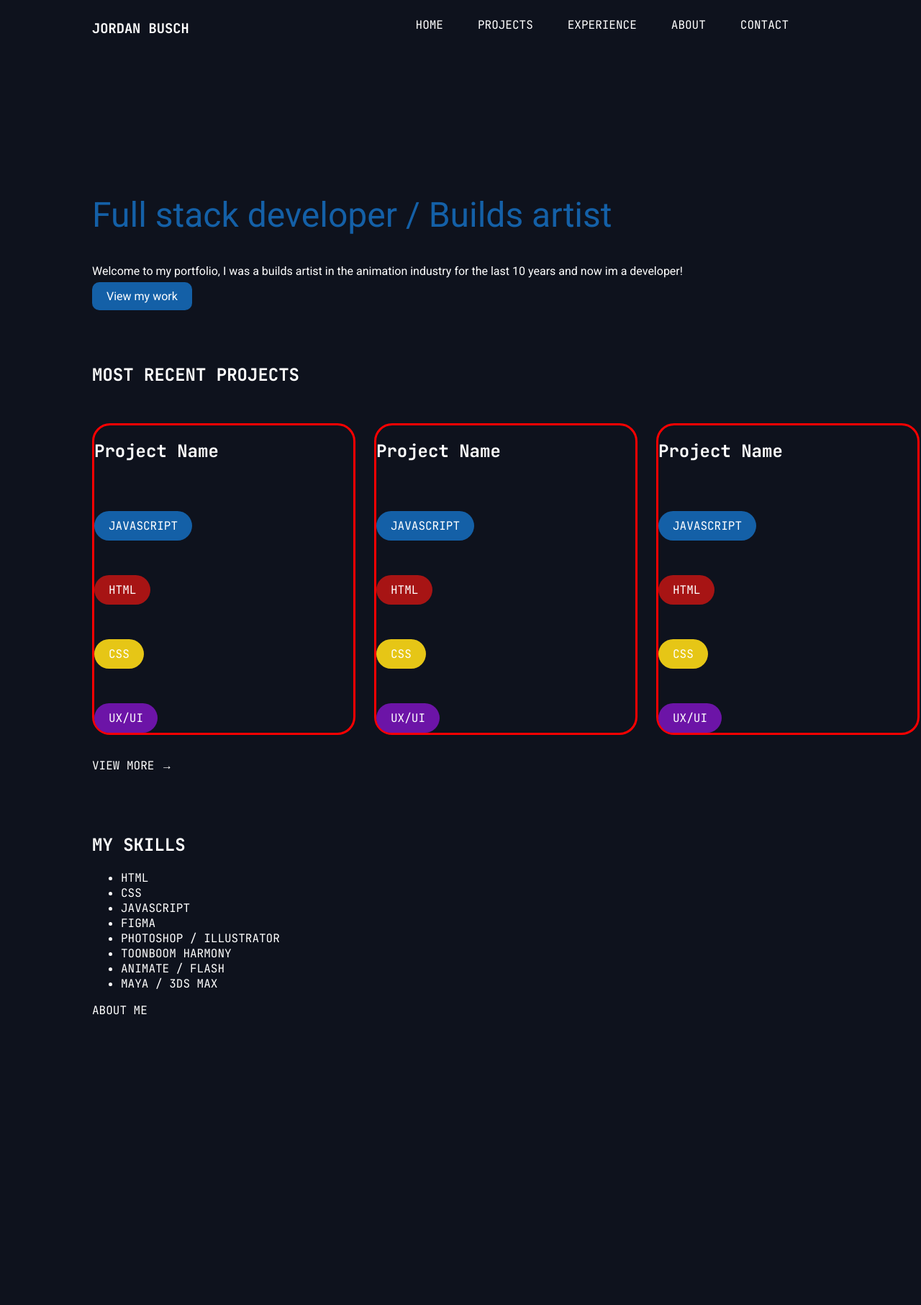
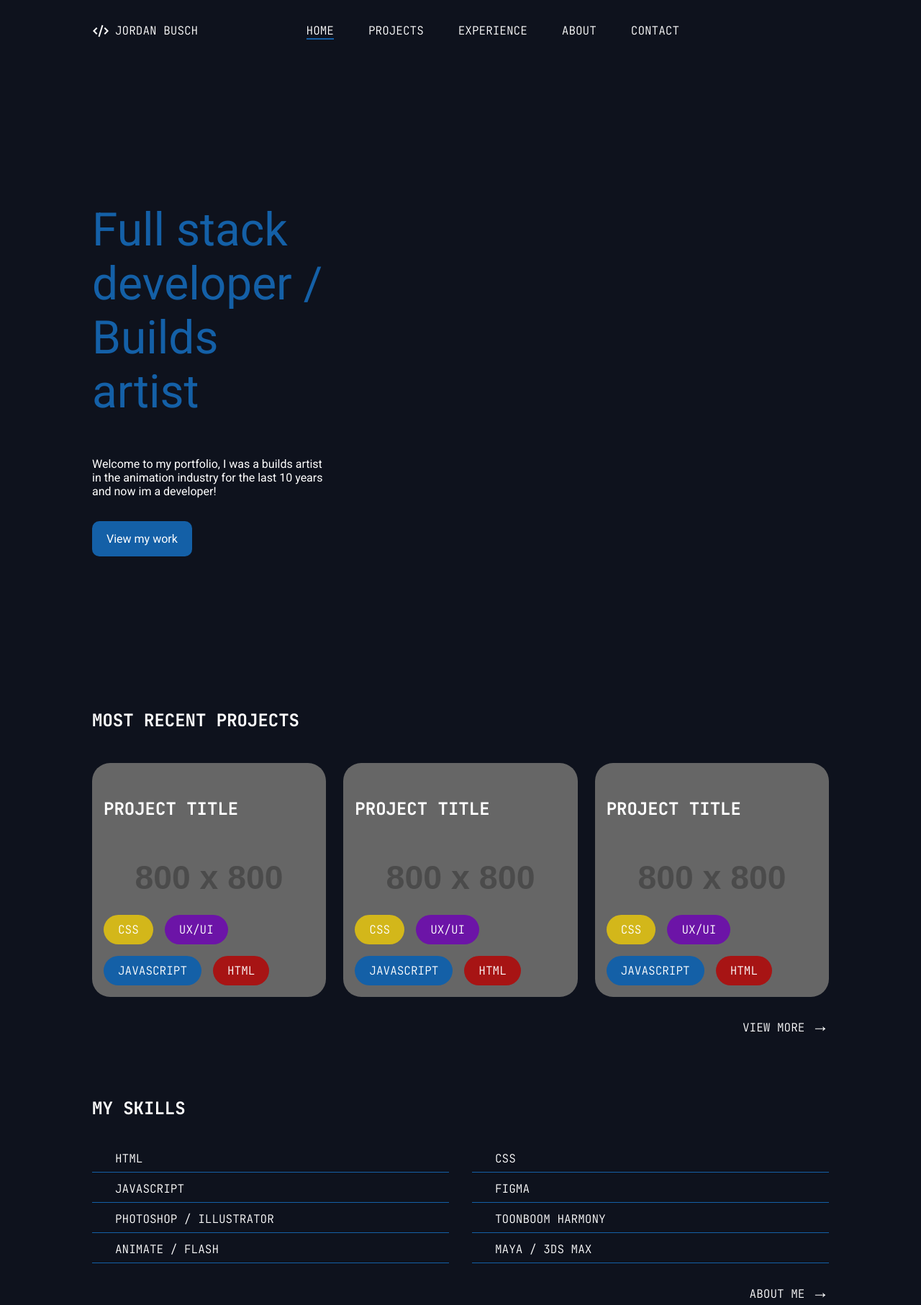
Before and after one commit to jordanbusch/portfolio-site, a plain HTML site: page index.html in a window 1280 px wide. Shown: the top 1813 px of the page at 72% size. Before the commit the page ends 1422 px from the top, so only its background shows below. Drawn offline with nearby package versions, Linux system fonts and the light colour scheme; placeholder pictures from the web are drawn by us.

Commit message:
home built, other pages have basic nav set up

```diff
--- a/index.html
+++ b/index.html
@@ -4,6 +4,7 @@
 <head>
     <meta charset="UTF-8">
     <title>Jordan Busch</title>
+    <link rel="stylesheet" href="https://fonts.googleapis.com/css2?family=Material+Symbols+Outlined:opsz,wght,FILL,GRAD@20..48,100..700,0..1,-50..200&icon_names=code_xml" />
     <link href="layout.css" rel="stylesheet">
     <link href="styles.css" rel="stylesheet">
 </head>
@@ -11,14 +12,17 @@
 <body>
 
     <header>
-        <h3 id="name">JORDAN BUSCH</h3>
+        <div id="logo">
+            <span class="material-symbols-outlined">code_xml</span>
+            <a href="index.html" id="name">JORDAN BUSCH</a>
+        </div>
         <nav id="topnav">
             <ul>
-                <li>HOME</li>
-                <li>PROJECTS</li>
-                <li>EXPERIENCE</li>
-                <li>ABOUT</li>
-                <li>CONTACT</li>
+                <li class="active"><a href="index.html">HOME</a></li>
+                <li><a href="projects.html">PROJECTS</a></li>
+                <li><a href="experience.html">EXPERIENCE</a></li>
+                <li><a href="about.html">ABOUT</a></li>
+                <li><a href="contact.html">CONTACT</a></li>
             </ul>
         </nav>
     </header>
@@ -29,37 +33,43 @@
             <p>
                 Welcome to my portfolio, I was a builds artist in the animation industry for the last 10 years and now im a developer!
             </p>
-            <a>View my work</a>
+            <a href="projects.html">View my work</a>
         </section>
 
         <article id="recentProjects">
             <h2>MOST RECENT PROJECTS</h2>
 
-            <div class="project">
-                <h2>Project Name</h2>
+            <div class="project" id="project1">
+                <h2>PROJECT TITLE</h2>
+                <div class="project-tags">
                     <span class="jstag">JAVASCRIPT</span>
                     <span class="htmltag">HTML</span>
                     <span class="csstag">CSS</span>
                     <span class="uxtag">UX/UI</span>
                 </div>
+            </div>
 
-            <div class="project">
-                <h2>Project Name</h2>
+            <div class="project" id="project2">
+                <h2>PROJECT TITLE</h2>
+                <div class="project-tags">
                     <span class="jstag">JAVASCRIPT</span>
                     <span class="htmltag">HTML</span>
                     <span class="csstag">CSS</span>
                     <span class="uxtag">UX/UI</span>
                 </div>
+            </div>
 
-            <div class="project">
-                <h2>Project Name</h2>
+            <div class="project" id="project3">
+                <h2>PROJECT TITLE</h2>
+                <div class="project-tags">
                     <span class="jstag">JAVASCRIPT</span>
                     <span class="htmltag">HTML</span>
                     <span class="csstag">CSS</span>
                     <span class="uxtag">UX/UI</span>
                 </div>
+            </div>
 
-            <a>VIEW MORE &#8594;</a>
+            <a href="projects.html">VIEW MORE <span class="arrow">&#8594;</span></a>
         </article>
 
         <section id="skillsSection">
@@ -75,13 +85,14 @@
                 <li>MAYA / 3DS MAX</li>
             </ul>
 
-            <a>ABOUT ME</a>
+            <a href="about.html">ABOUT ME <span class="arrow">&#8594;</span></a>
         </section>
 
     </main>
 
     <footer>
-
+        <p>Designed and Coded by Jordan Busch</p>
+        <a href="mailto:buschjordan1@gmail.com">Email: buschjordan1@gmail.com</a>
     </footer>
 
 </body>
--- a/layout.css
+++ b/layout.css
@@ -1,16 +1,22 @@
 header {
     display: flex;
     justify-content: space-between;
+    margin-top: 1rem;
+}
+
+header #logo {
+    display: flex;
+    align-items: center;
 }
 
 body {
-    margin-left: 8rem;
+    margin: 0 8rem;
 }
 
 #topnav ul {
     display: flex;
     justify-content: flex-end;
-    margin-right: 8rem;
+    margin-right: 10rem;
 }
 
 #topnav ul li {
@@ -21,43 +27,141 @@ body {
 main {
     margin-top: 10rem;
     display: grid;
-    grid-template-columns: repeat(12, auto);
-    grid-template-rows: repeat(3, auto);
+    grid-template-columns: repeat(12, minmax(0, 1fr));
+    grid-template-rows: repeat(4, auto);
     row-gap: 4rem;
+    column-gap: 24px;
 }
 
 #hero {
-    grid-column: span 12;
+    grid-column: span 4;
     grid-row: span 1;
+}
+
+#recentProjects > h2 {
+    grid-column: 1 / -1;
+    display: grid;
 }
 
 #recentProjects {
     grid-column: span 12;
-    grid-row: span 1;
     display: grid;
-    grid-template-columns: repeat(3, minmax(220px, 1fr));
-    gap: 2rem;
-    align-items: start;
+    grid-template-columns: repeat(3, minmax(0, 1fr));
+    gap: 1.5rem;
+    margin-top: 8rem;
+}
+
+#recentProjects > a {
+    grid-column: 3 / 4;
+    justify-self: end;
 }
 
 .project {
-    align-self: flex-start;
+    border-radius: 25px;
+    aspect-ratio: 1 / 1;
+    padding: 1rem;
     display: flex;
-    flex-direction: column;
-    width: 100%;
+    flex-wrap: wrap;
     justify-content: flex-start;
     align-items: flex-start;
-    aspect-ratio: 12/9;
-    border: solid red;
-    border-radius: 25px;
+    overflow: hidden;
 }
 
-#recentProjects > h2,
-#recentProjects > a {
-    grid-column: 1 / -1;
+.project h2 {
+    margin-top: 2rem;
+    flex-basis: 100%;
+    margin-bottom: auto;
+}
+
+.project-tags {
+    align-self: flex-end;
+    display: flex;
+    flex-wrap: wrap-reverse;
+    gap: 1rem;
+    width: 100%;
+    max-width: 100%;
+    box-sizing: border-box;
+    flex: 0 0 auto;
+    margin: 1rem 0 0;
+}
+
+.project-tags span {
+    margin-top: 0;
+    max-width: 100%;
+}
+
+#project1 {
+    background-image: linear-gradient(rgba(0, 0, 0, 0.5), rgba(0, 0, 0, 0.5)),
+    url(https://placehold.co/800x800?text=Project1+Image);
+    background-size: cover;
+    background-position: center;
+}
+
+#project1:hover {
+    background-image: linear-gradient(rgba(0, 0, 0, 0.2), rgba(0, 0, 0, 0.2)),
+    url(https://placehold.co/800x800?text=Project1+Image);
+}
+
+#project2 {
+    background-image: linear-gradient(rgba(0, 0, 0, 0.5), rgba(0, 0, 0, 0.5)),
+    url(https://placehold.co/800x800?text=Project2+Image);
+    background-size: cover;
+    background-position: center;
+}
+
+#project2:hover {
+    background-image: linear-gradient(rgba(0, 0, 0, 0.2), rgba(0, 0, 0, 0.2)),
+    url(https://placehold.co/800x800?text=Project2+Image);
+}
+
+#project3 {
+    background-image: linear-gradient(rgba(0, 0, 0, 0.5), rgba(0, 0, 0, 0.5)),
+    url(https://placehold.co/800x800?text=Project3+Image);
+    background-size: cover;
+    background-position: center;
+}
+
+#project3:hover {
+    background-image: linear-gradient(rgba(0, 0, 0, 0.2), rgba(0, 0, 0, 0.2)),
+    url(https://placehold.co/800x800?text=Project3+Image);
 }
 
 #skillsSection {
     grid-column: span 12;
+    display: grid;
+    grid-template-columns: repeat(2, minmax(0, 1fr));
+    gap: 1.5rem;
+}
+
+#skillsSection > h2,
+#skillsSection > ul {
+    grid-column: 1 / -1;
+}
+
+#skills {
+    margin: 0;
+    padding: 0;
+    display: grid;
+    grid-template-columns: repeat(2, minmax(0, 1fr));
+    gap: 0.75rem 2rem;
+}
+
+#skills li {
+    list-style-type: none;
+    border-bottom: 1px solid #1460A7;
+    padding-left: 2rem;
+    padding-bottom: 0.5rem;
+}
+
+#skillsSection > a {
+    grid-column: 2 / 3;
+    justify-self: end;
+}
+
+footer {
+    grid-column: span 12;
     grid-row: span 1;
+    display: flex;
+    justify-content: space-between;
+    margin: 0;
 }
--- a/styles.css
+++ b/styles.css
@@ -4,6 +4,23 @@ html {
     background-color: #0E121D;
     color: white;
     font-family: "JetBrains Mono";
+    font-weight: 300;
+}
+
+#name {
+    font-size: 16px;
+    color: white;
+    text-decoration: none;
+    margin-left: 8px;
+}
+
+#name:hover {
+    color: #1460A7;
+    transition: color 0.15s ease;
+}
+
+.active a {
+    border-bottom: 2px solid #1460A7;
 }
 
 #hero {
@@ -13,15 +30,24 @@ html {
 
 #hero h1 {
     color: #1460A7;
-    font-size: 48px;
+    font-size: 64px;
     font-weight: 400;
 }
 
 #hero a {
     background-color: #1460A7;
-    padding: 10px 20px;
+    padding: 15px 20px;
     border-radius: 10px;
-    margin-top: 48px;
+    display: inline-block;
+    margin-top: 1rem;
+}
+
+#hero a:hover {
+    color: white;
+    background-color: #1b7cd6;
+    transition: background-color 0.2s ease;
+    transition: transform 0.2s ease;
+    transform: translateY(-4px);
 }
 
 .jstag {
@@ -39,7 +65,7 @@ html {
 }
 
 .csstag {
-    background-color: #e6c616;
+    background-color: #d3b71a;
     padding: 10px 20px;
     border-radius: 25px;
     margin-top: 48px;
@@ -51,3 +77,18 @@ html {
     border-radius: 25px;
     margin-top: 48px;
 }
+
+a {
+    color: white;
+    text-decoration: none;
+}
+
+.arrow {
+    font-size: 24px;
+    font-weight: bold;
+}
+
+a:hover {
+    color: #1460A7;
+    transition: color 0.15s ease;
+}
```
Also changed, not shown: about.html (+62 -0 lines), contact.html (+47 -0 lines), experience.html (+60 -0 lines), projects.html (+79 -0 lines). Lines whose indentation alone changed are shown as unchanged.
